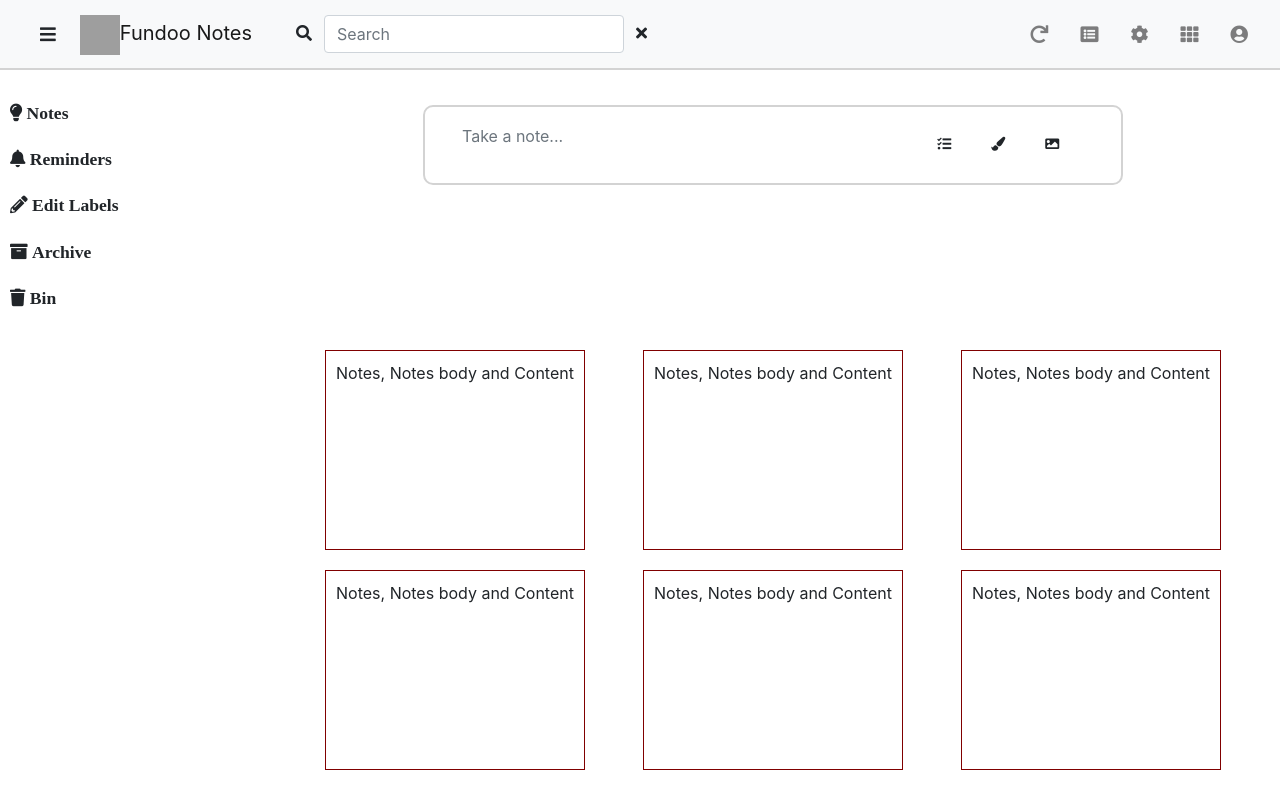
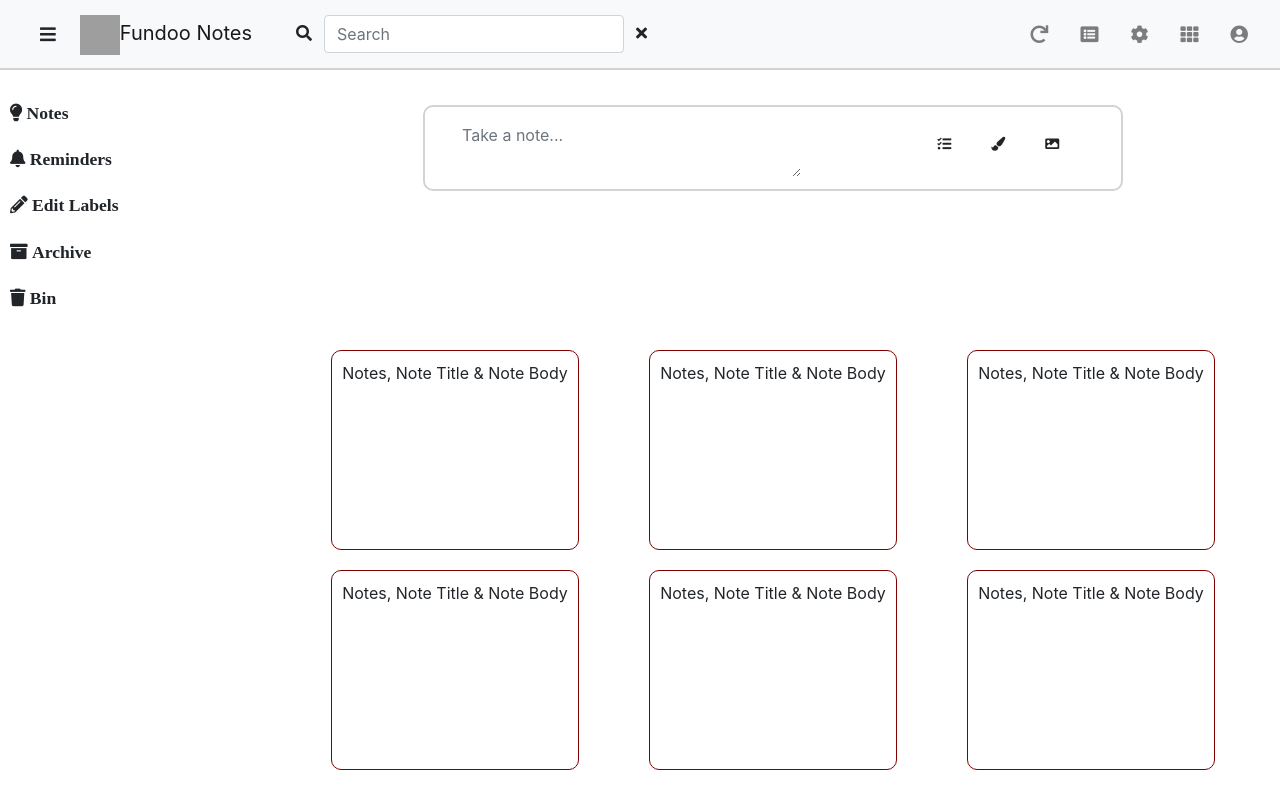
Before and after one commit to Loaki07/FundooNotesFrontEnd-React, a React (Create React App) app: page /dashboard in a window 1280 px wide. Shown: the top 788 px of the page. Built offline with nearby package versions, Linux system fonts and the light colour scheme; no server answers; grey boxes are pictures that could not be loaded.

Commit message:
wip: Display notes

```diff
--- a/src/components/CreateNoteForm.jsx
+++ b/src/components/CreateNoteForm.jsx
@@ -37,8 +37,8 @@ function CreateNoteForm(props) {
     setState({ ...state, isFormOpen: true })
   }
 
-  const handleFormSubmit = async (values) => {
-    try {
+  const handleFormSubmit = (values) => {
+
       if (state.noteTitle === "") {
         return setState({ ...state, isFormOpen: false })
       }
@@ -47,17 +47,16 @@ function CreateNoteForm(props) {
         description: state.noteBody
       }
       const token = localStorage.getItem('token')
-      const result = await createNote(createNoteObject, token);
-      console.log(result);
-      if (result.status === 200) {
-        toast.success('Note Created Successfully !', {position: toast.POSITION.TOP_CENTER});
-        values.noteTitle = "";
-        values.noteBody = "";
-        setState({ ...state, isFormOpen: false })
-      }
-    } catch (error) {
-      toast.error(error.message, {position: toast.POSITION.TOP_CENTER});
-    }
+      createNote(createNoteObject, token)
+        .then(res => {
+            if (res.status === 200) {
+              toast.success('Note Created Successfully !', {position: toast.POSITION.TOP_CENTER});
+              values.noteTitle = "";
+              values.noteBody = "";
+              setState({ ...state, isFormOpen: false })
+            }
+          })
+        .catch(error => toast.error(error.message, {position: toast.POSITION.TOP_CENTER}));
   }
 
   return (
@@ -97,7 +96,7 @@ function CreateNoteForm(props) {
             }
             <div className="row create-note-rows">
               <div className="col">
-                <Field
+                <textarea
                     type="text"
                     className="form-control col-10
                     create-note-field-control"
@@ -107,7 +106,7 @@ function CreateNoteForm(props) {
                     onChange={handleFormChange}
                     onClick={toggleForm}
                     placeholder="Take a note..."
-                  ></Field>
+                  ></textarea>
               </div>
               { !state.isFormOpen &&
                 <>
--- /dev/null
+++ b/src/components/DisplayNote.jsx
@@ -0,0 +1,16 @@
+import React, { } from 'react'
+// import NoteApis from "../../services/NoteApis"
+import '../styles/displayNote.scss'
+
+// const { getNotes } = new NoteApis();
+
+
+const DisplayNote = () =>{
+  return (
+    <div className="note-boxes" >
+     Notes, Note Title & Note Body
+    </div>
+  )
+}
+
+export default DisplayNote
--- a/src/components/pages/Dashboard.jsx
+++ b/src/components/pages/Dashboard.jsx
@@ -1,20 +1,37 @@
-import React from 'react'
+import React, { useEffect } from 'react'
+import NoteApis from "../../services/NoteApis"
 import Header from '../Header.jsx'
 import Sidebar from '../Sidebar.jsx'
+import DisplayNote from '../DisplayNote.jsx'
 import CreateNoteForm from '../CreateNoteForm.jsx'
 import "../../styles/dashboard.scss"
 
+const { getNotes } = new NoteApis();
+
 const Dashboard = () =>{
+
+  const notesArray = [];
+
+  useEffect(() => {
+    const token = localStorage.getItem('token')
+    console.log(token);
+    getNotes(token).then(res => {
+      res.data.data.forEach(note => {
+        notesArray.push(note)
+      })
+      console.log(res.data.data)
+      console.log(notesArray.length);
+    })
+  })
+
   const displayNotes = () => {
-    const notesArray = [];
+    const someArray = [];
     for (let i = 0; i <30; i++ ) {
-      notesArray.push(
-        <div key={i} className="note-boxes">
-          Notes, Notes body and Content
-        </div>
+      someArray.push(
+        <DisplayNote key={i}  />
       )
     }
-    return (notesArray)
+    return (someArray)
   }
   return (
     <div className="dashboard-grid-container">
--- a/src/components/pages/SignIn.jsx
+++ b/src/components/pages/SignIn.jsx
@@ -46,7 +46,6 @@ const SignIn = (props) =>{
       const result = await signIn(loginUserObject);
       setState({ ...state, loading: false});
       console.log(result);
-      console.log(result.data.token);
       if (result.status === 200) {
         toast.success('Login Successfull!', {position: toast.POSITION.TOP_CENTER});
         localStorage.setItem('token', result.data.token);
--- a/src/services/NoteApis.js
+++ b/src/services/NoteApis.js
@@ -6,11 +6,24 @@ class NoteApis {
   createNote = (data, token) => {
     const headersObject = {
       headers: {
-        Authorization: "Bearer " + token,
+        Authorization: 'Bearer ' + token,
       },
     };
     return axios
       .post(process.env.REACT_APP_FUNDOO_API_URL + 'users/notes', data, headersObject)
+      .then((res) => res)
+      .catch((error) => error);
+  };
+
+  getNotes = (token) => {
+    const headersObject = {
+      headers: {
+        Authorization: 'Bearer ' + token,
+      },
+    };
+    return axios
+      .get(process.env.REACT_APP_FUNDOO_API_URL + 'users/notes', headersObject)
+      .then((res) => res)
       .catch((error) => error);
   };
 }
--- a/src/styles/dashboard.scss
+++ b/src/styles/dashboard.scss
@@ -60,9 +60,3 @@
   margin: 10px;
   // border: 1px solid maroon;
 }
-
-.note-boxes {
-  min-width: 100px;
-  min-height: 200px;
-  border: 1px solid maroon;
-}
--- /dev/null
+++ b/src/styles/displayNote.scss
@@ -0,0 +1,6 @@
+.note-boxes {
+  min-width: 100px;
+  min-height: 200px;
+  border: 1px solid maroon;
+  border-radius: 10px;
+}
```
